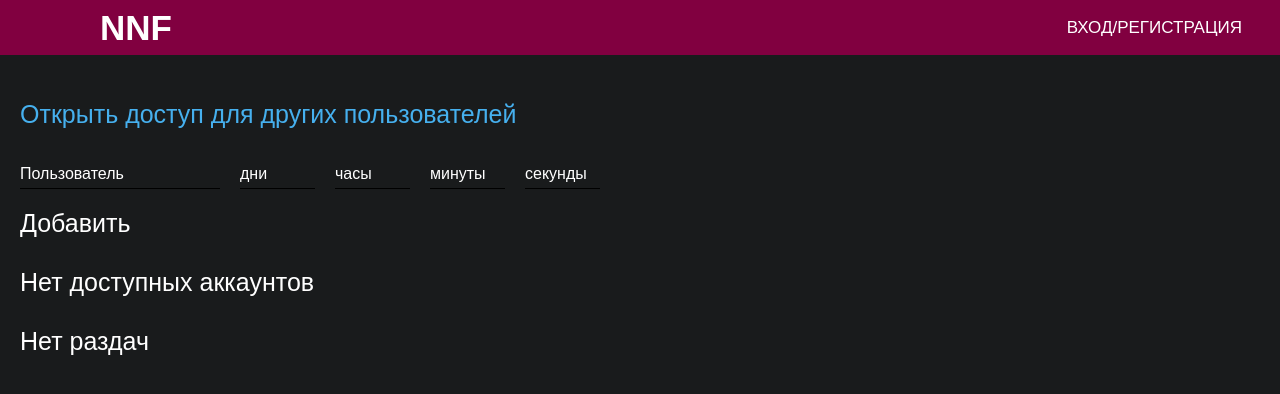
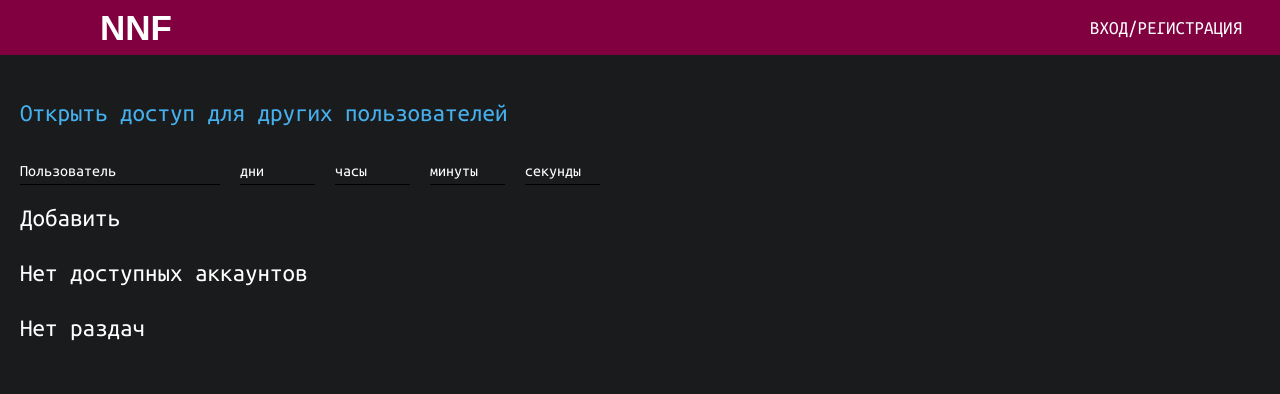
Before and after one commit to Ciremun/NNF, a Flask app: template src/templates/userprofile.html in a window 1280 px wide. Shown: the top 394 px of the page. Run offline with Flask 2, Linux system fonts and the light colour scheme; the template is opened without the code that fills it, so the values that code supplies are empty.

Commit message:
use ubuntu mono font #6

```diff
--- a/src/static/css/cart.css
+++ b/src/static/css/cart.css
@@ -6,7 +6,7 @@
 }
 
 button {
-  font-family: 'Times New Roman', Times, serif;
+  font-family: 'Ubuntu Mono', monospace;
   border: none;
   background: none;
   outline: none;
@@ -23,7 +23,7 @@
   height: 70px;
   background-color: #810040;
   text-align: center;
-  font-family: 'Courier New', Courier, monospace;
+  font-family: 'Ubuntu Mono', monospace;
   font-size: 25px;
   border-radius: 5px;
   transition: .4s;
@@ -44,6 +44,7 @@
 
 .cartInfo, .cartAct button {
   font-size: 25px;
+  font-family: 'Ubuntu Mono', monospace;
   padding: 0 0 10px 20px;
 }
 
--- a/src/static/css/core.css
+++ b/src/static/css/core.css
@@ -13,7 +13,7 @@
 body {
     background-color: #191b1c;
     overflow-x: hidden;
-    font-family: Arial, Helvetica, sans-serif;
+    font-family: 'Ubuntu Mono', monospace;
 }
 
 a {
@@ -59,14 +59,14 @@
 
 nav li a, nav li input, nav li label {
     color: white;
-    font-size: 17px;
+    font-size: 19px;
     padding: 7px 13px;
     border-radius: 3px;
     text-transform: uppercase;
 }
 
 nav li input, nav li label {
-    font-family: Arial, Helvetica, sans-serif;
+    font-family: 'Ubuntu Mono', monospace;
     background: none;
     border: none;
     cursor: pointer;
@@ -91,7 +91,7 @@
     cursor: pointer;
     display: none;
     user-select: none;
-    font-family: 'Times New Roman', Times, serif;
+    font-family: 'Ubuntu Mono', monospace;
 }
 
 #check, #showmodal, #closemodal {
@@ -165,7 +165,7 @@
 
 input {
     color: #fff;
-    font-family: 'Consolas';
+    font-family: 'Ubuntu Mono', monospace;
     background-color: #1c1c1c;
 }
 
@@ -192,7 +192,7 @@
     z-index: 4;
     margin: 0 50%;
     transform: translateX(-50%);
-    font-family: 'Courier New', Courier, monospace;
+    font-family: 'Ubuntu Mono', monospace;
     font-weight: bold;
     color: #f3f3f3;
     cursor: default;
--- a/src/static/css/menu.css
+++ b/src/static/css/menu.css
@@ -39,7 +39,7 @@
 }
 
 .item, .complexitem {
-    font-family: Arial;
+    font-family: 'Ubuntu Mono', monospace;
     border: 2px solid #bd6508;
     border-radius: 5px;
     background-color: rgba(189, 101, 8, 0.5);
@@ -79,7 +79,7 @@
 
 .category_label {
     color: #e8e6e3;
-    font-family: Arial, Helvetica, sans-serif;
+    font-family: 'Ubuntu Mono', monospace;
     font-size: 2em;
     padding-left: 0.5em;
 }
@@ -122,7 +122,7 @@
 .rotate360 button {
     font-size: 35px;
     font-weight: bold;
-    font-family: Courier;
+    font-family: 'Ubuntu Mono', monospace;
     color: white;
 }
 
--- a/src/static/css/orders.css
+++ b/src/static/css/orders.css
@@ -5,7 +5,7 @@
   }
 
 .orders_page {
-    font-family: Arial, Helvetica, sans-serif;
+    font-family: 'Ubuntu Mono', monospace;
     font-size: 16px;
     color: #dfdfdf;
 }
--- a/src/static/css/userprofile.css
+++ b/src/static/css/userprofile.css
@@ -76,7 +76,7 @@
 .add-shared-submit input,
 .available-user button,
 .delete-shared button {
-  font-family: Arial, Helvetica, sans-serif;
+  font-family: 'Ubuntu Mono', monospace;
   border: none;
   outline: none;
   cursor: pointer;
@@ -118,7 +118,7 @@
   border: none;
   background: inherit;
   outline: none;
-  font-family: 'Times New Roman', Times, serif;
+  font-family: 'Ubuntu Mono', monospace;
   font-size: 25px;
   color: #fff;
 }
--- a/src/templates/layout.html
+++ b/src/templates/layout.html
@@ -4,6 +4,8 @@
     <meta charset="UTF-8">
     <meta name="viewport" content="width=device-width, initial-scale=1.0">
     <link rel="stylesheet" type="text/css" href="{{ url_for('static',filename='css/core.css') }}">
+    <link rel="preconnect" href="https://fonts.gstatic.com">
+    <link href="https://fonts.googleapis.com/css2?family=Ubuntu+Mono&display=swap" rel="stylesheet">
     {% block head %}{% endblock %}
     <title>{% block title %}{% endblock %}</title>
 </head>
```
